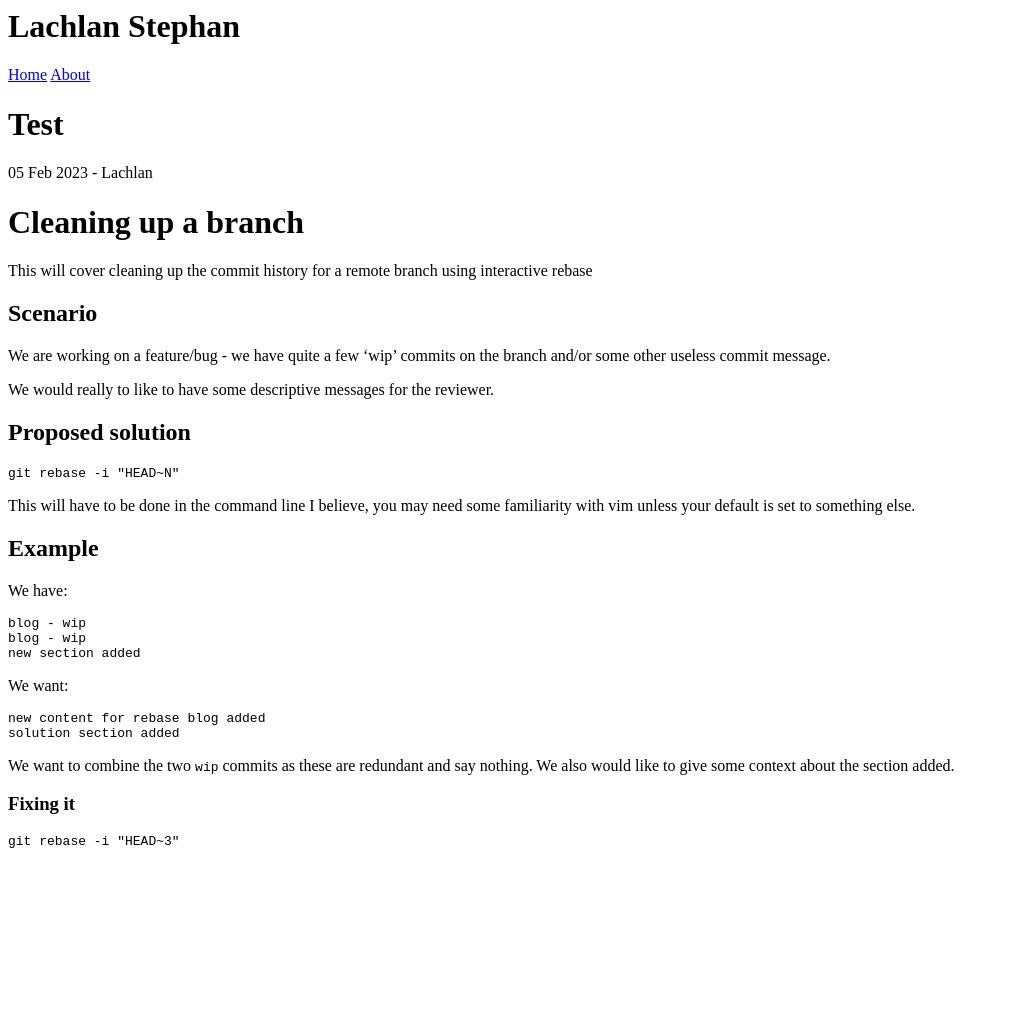
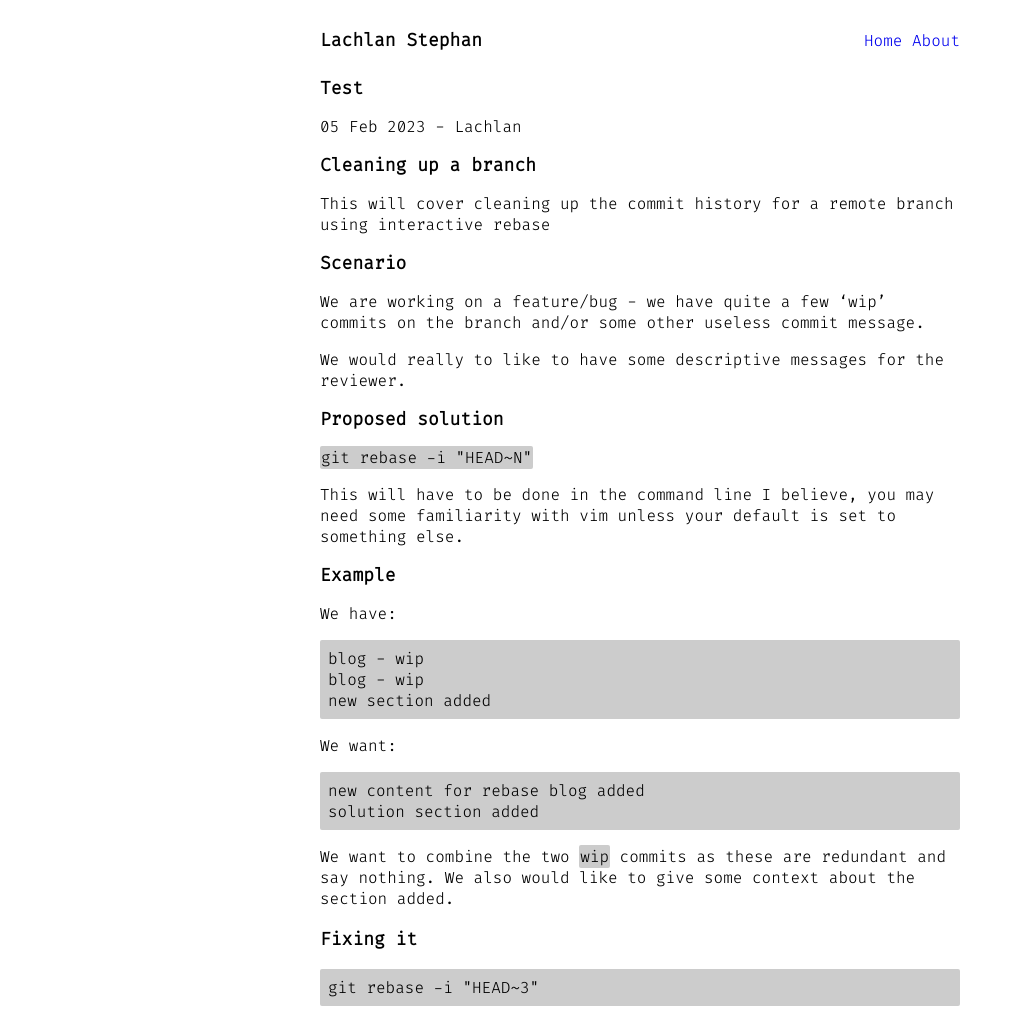
Before and after one commit to LachlanStephan/mysite, a Jekyll site: the page built from _posts/2023-02-05-test.md, in a window 1280 px wide. Shown: the whole page, without its empty margins (0-1015 px from the left). Built offline with Jekyll 4.4.1, drawn with Linux system fonts in a browser that asks for light colours; before the commit the page ends 900 px from its top, so only the background shows below that.

Commit message:
linking fixed - name changed

```diff
--- a/_layouts/default.html
+++ b/_layouts/default.html
@@ -4,11 +4,11 @@
     <meta http-equiv="X-UA-Compatible" content="IE=edge">
     <meta name="viewport" content="width=device-width, initial-scale=1.0">
     <title>LS - {{ page.title }}</title>
-    <link rel="stylesheet" href="/assets/css/style.scss">
     <link rel="preconnect" href="https://fonts.googleapis.com">
     <link rel="preconnect" href="https://fonts.gstatic.com" crossorigin>
     <link href="https://fonts.googleapis.com/css2?family=Fira+Code:wght@300&display=swap" rel="stylesheet">
     <link rel="icon" type="image/x-icon" href="/assets/images/favicon.ico">
+    <link rel="stylesheet" href="/assets/css/main.css">
 </head>
 <body>
     <main>
--- a/_sass/main.scss
+++ b/_sass/main.scss
@@ -30,6 +30,25 @@ h1, h2, h3, h4, h5, h6 {
     text-decoration: underline;
 }
 
+code {
+    background-color: #ccc;
+    padding: 1px;
+    border-radius: 2px;
+}
+
+pre {
+    background-color: #ccc;
+    padding: 0.5rem;
+    border-radius: 2px;
+}
+
+pre {
+    code {
+        background-color: unset;
+        padding: unset;
+        border-radius: unset;
+    }
+}
 
 @media screen and (max-width: 800px) {
     body {
```
Also changed, not shown: assets/css/main.scss (renamed from assets/css/style.scss).
